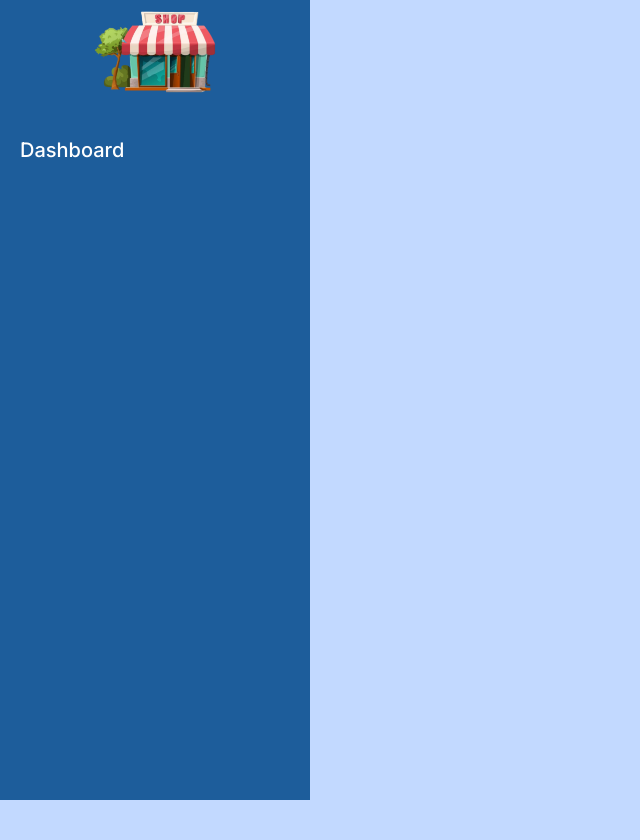
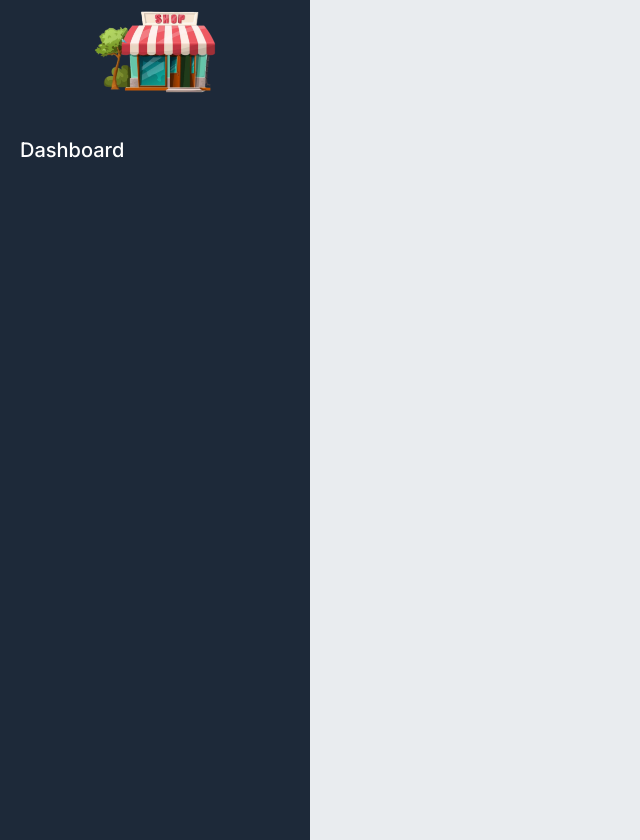
Before and after one commit to developersajadur/Product-Management-Dashboard-For-Shop, a Next.js app: page / in a window 1280 px wide. Shown: the whole page, without its empty margins (0-640 px from the left). Before the commit the page ends 800 px from the top, so only its background shows below. Built offline with nearby package versions, Linux system fonts and the light colour scheme.

Commit message:
theme color change

```diff
--- a/src/app/globals.css
+++ b/src/app/globals.css
@@ -3,5 +3,5 @@
 @tailwind utilities;
 
 body{
-    background-color: #C2D9FF;
+    background-color: #E9ECEF;
 }
--- a/src/app/layout.js
+++ b/src/app/layout.js
@@ -14,10 +14,10 @@ export default function RootLayout({ children }) {
     <html lang="en">
       <body className={inter.className}>
         <div className="flex flex-row gap-10">
-          <div className="min-h-screen w-[25%] bg-[#1D5D9B]">
+          <div className="min-h-screen w-[25%] bg-[#1D2939]">
             <Navbar />
           </div>
-          <div className="min-h-screen w-[75%]">
+          <div className="min-h-screen bg-[#E9ECEF] w-[75%] mt-10">
           {children}
           </div>
         </div>
```
